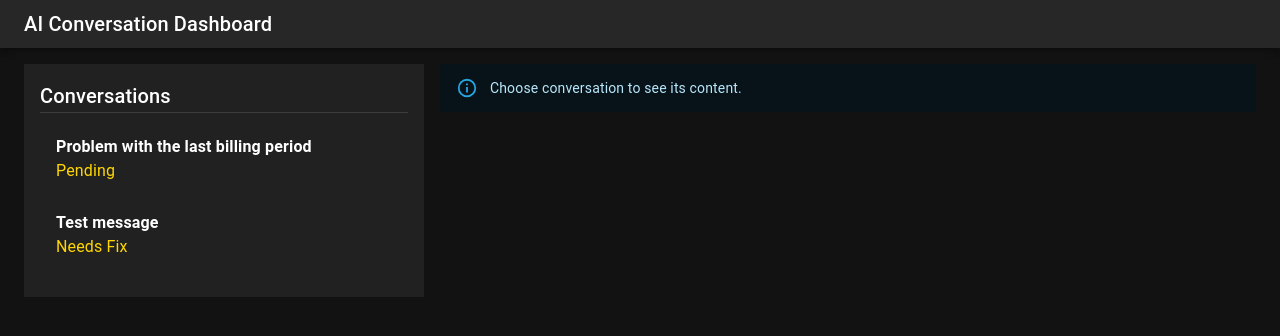
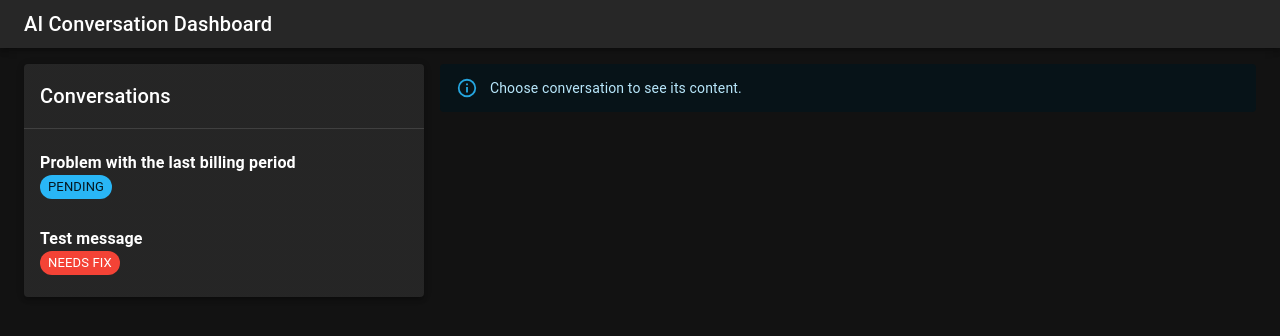
Before and after one commit to Spythere/ai-review-dashboard, a React (Vite) app: page / in a window 1280 px wide. Shown: the top 336 px of the page. Built offline with nearby package versions, Linux system fonts and the light colour scheme.

Commit message:
chore: added review status chip; improved design

```diff
--- a/src/App.tsx
+++ b/src/App.tsx
@@ -81,7 +81,11 @@ function App() {
         <Container sx={{ mt: 2, flexGrow: 1 }} maxWidth="xl">
           <Grid container spacing={2}>
             <Grid size={4}>
-              <Sidebar conversationList={conversationList} onSelect={setSelectedConversation} />
+              <Sidebar
+                conversationList={conversationList}
+                onSelect={setSelectedConversation}
+                selectedItemId={selectedConversation?.id || null}
+              />
             </Grid>
 
             <Grid size={8}>
--- a/src/components/ConversationHeader.tsx
+++ b/src/components/ConversationHeader.tsx
@@ -1,5 +1,6 @@
-import { Box, Typography } from '@mui/material';
+import { Box, Divider, Paper, Typography } from '@mui/material';
 import type { Conversation } from '../types';
+import { ReviewStatusChip } from './ReviewStatusChip';
 
 interface Props {
   conversation: Conversation;
@@ -7,9 +8,15 @@ interface Props {
 
 export function ConversationHeader({ conversation }: Props) {
   return (
-    <Box>
-      <Typography variant="h5">{conversation.title}</Typography>
-      <Typography>Review Status: {conversation.reviewStatus}</Typography>
-    </Box>
+    <Paper>
+      <Box p={1}>
+        <Typography variant="h5" fontWeight="bold">
+          {conversation.title}
+        </Typography>
+        <Typography variant="subtitle1">Category: {conversation.category}</Typography>
+        <Divider sx={{ my: 1 }}></Divider>
+        <ReviewStatusChip reviewStatus={conversation.reviewStatus} />
+      </Box>
+    </Paper>
   );
 }
--- a/src/components/ConversationReviewButtons.tsx
+++ b/src/components/ConversationReviewButtons.tsx
@@ -8,11 +8,11 @@ interface Props {
 export function ConversationReviewButtons({ onReviewStatusChange }: Props) {
   return (
     <Stack spacing={2} direction="row">
-      <Button variant="contained" onClick={() => onReviewStatusChange('Approved')}>
+      <Button variant="contained" color="success" onClick={() => onReviewStatusChange('Approved')}>
         Approve
       </Button>
 
-      <Button variant="contained" onClick={() => onReviewStatusChange('Needs Fix')}>
+      <Button variant="contained" color="error" onClick={() => onReviewStatusChange('Needs Fix')}>
         Needs Fix
       </Button>
     </Stack>
--- /dev/null
+++ b/src/components/ReviewStatusChip.tsx
@@ -0,0 +1,37 @@
+import { Chip } from '@mui/material';
+import type { ConverstationReviewStatus } from '../types';
+import { useEffect, useState } from 'react';
+
+interface Props {
+  reviewStatus: ConverstationReviewStatus;
+}
+
+export function ReviewStatusChip({ reviewStatus }: Props) {
+  const [chipText, setChipText] = useState('');
+
+  useEffect(() => {
+    switch (reviewStatus) {
+      case 'Approved':
+        setChipText('APPROVED');
+        break;
+
+      case 'Needs Fix':
+        setChipText('NEEDS FIX');
+        break;
+
+      case 'Pending':
+      default:
+        setChipText('PENDING');
+        break;
+    }
+  }, [reviewStatus]);
+
+  return (
+    <Chip
+      variant="filled"
+      size='small'
+      color={reviewStatus == 'Approved' ? 'success' : reviewStatus == 'Needs Fix' ? 'error' : 'info'}
+      label={chipText}
+    />
+  );
+}
--- a/src/components/Sidebar.tsx
+++ b/src/components/Sidebar.tsx
@@ -1,26 +1,35 @@
-import { Box, Typography, List, ListItem, ListItemText, colors, Divider } from '@mui/material';
+import { Box, Typography, List, ListItem, ListItemText, colors, Divider, ListItemButton, Paper } from '@mui/material';
 import type { Conversation } from '../types';
+import { ReviewStatusChip } from './ReviewStatusChip';
 
 interface Props {
   conversationList: Conversation[];
   onSelect: (item: Conversation) => void;
+  selectedItemId: string | null;
 }
 
-export default function Sidebar({ conversationList, onSelect }: Props) {
+export default function Sidebar({ conversationList, onSelect, selectedItemId }: Props) {
   return (
-    <Box p={2} bgcolor={colors.grey[900]}>
-      <Typography variant="h6">Conversations</Typography>
+    <Paper elevation={3}>
+      <Typography variant="h6" p={2}>
+        Conversations
+      </Typography>
       <Divider />
       <List>
         {conversationList.map((c) => (
-          <ListItem key={c.id} onClick={() => onSelect(c)} sx={{ cursor: 'pointer' }}>
+          <ListItemButton
+            key={c.id}
+            selected={c.id == selectedItemId}
+            onClick={() => onSelect(c)}
+            sx={{ cursor: 'pointer' }}
+          >
             <ListItemText
               primary={<Typography fontWeight="bold">{c.title}</Typography>}
-              secondary={<Typography color="gold">{c.reviewStatus}</Typography>}
+              secondary={<ReviewStatusChip reviewStatus={c.reviewStatus} />}
             />
-          </ListItem>
+          </ListItemButton>
         ))}
       </List>
-    </Box>
+    </Paper>
   );
 }
--- a/src/data/mockData.ts
+++ b/src/data/mockData.ts
@@ -11,7 +11,12 @@ export const mockConversationItems: Conversation[] = [
       { id: 'm1', sender: 'Customer', content: 'Where is my order?', timestamp: Date.now() },
       { id: 'm2', sender: 'AI', content: 'It is on the way.', timestamp: Date.now() }
     ],
-    notes: []
+    notes: [
+      {
+        id: 'n1',
+        text: 'To be reviewed later.'
+      }
+    ]
   },
   {
     id: '2',
@@ -23,6 +28,11 @@ export const mockConversationItems: Conversation[] = [
       { id: 'm1', sender: 'Customer', content: 'Test message from customer.', timestamp: Date.now() },
       { id: 'm2', sender: 'AI', content: 'Test message from AI.', timestamp: Date.now() }
     ],
-    notes: []
+    notes: [
+      {
+        id: 'n1',
+        text: 'Needs urgent fix'
+      }
+    ]
   }
 ];
```
